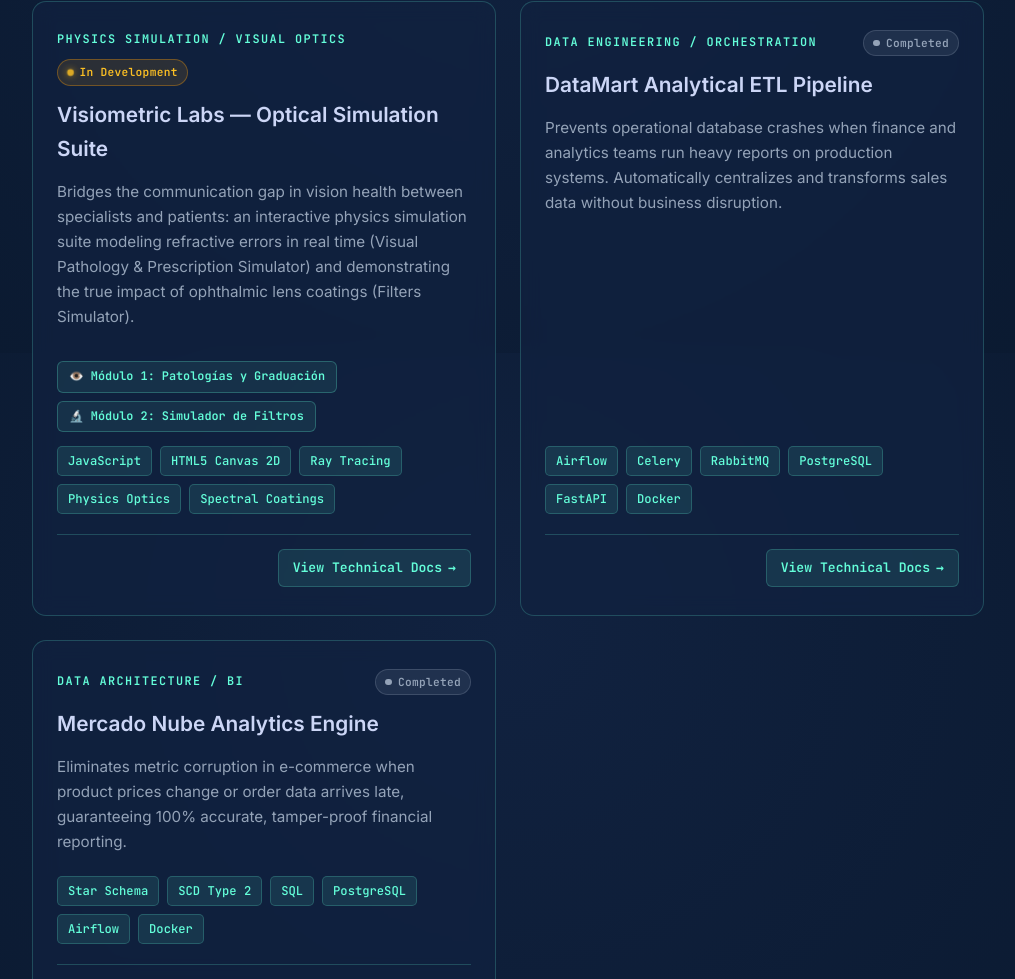
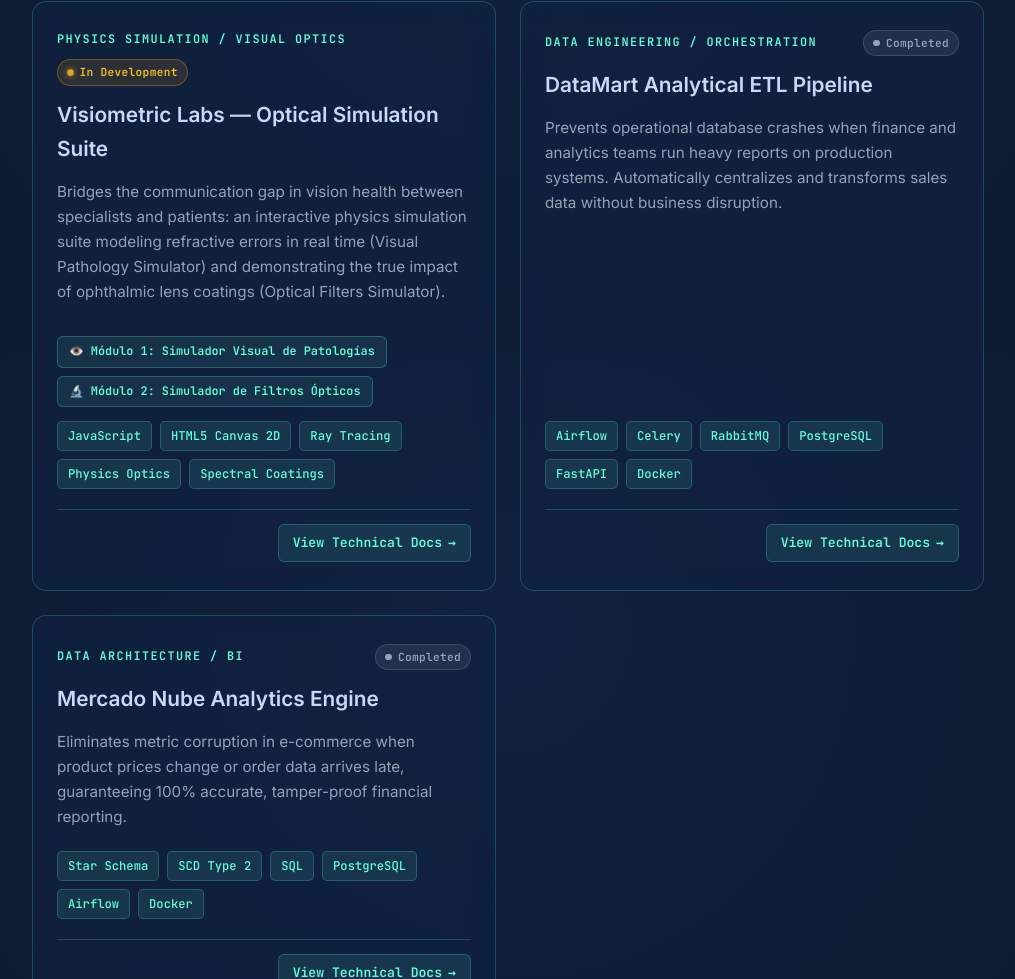
Before and after one commit to JayzirTech/portfolio_JayzirTech, a plain HTML site: page index.html in a window 1280 px wide. Shown: the part 1247-2226 px from the top of the page, without its empty margins (132-1147 px from the left). Drawn offline with Linux system fonts and the light colour scheme; some packages are replaced by stand-ins of ours; a script that the page names is missing.

Commit message:
refactor: ajustar titulo de modulo 1 exactamente a 'Modulo 1: Simulador Visual de Patologias'

```diff
--- a/index.html
+++ b/index.html
@@ -160,11 +160,11 @@
                         <a href="#/proyecto/visiometric-suite" data-i18n="projects.p1.title">Visiometric Labs — Suite de Simulación Óptica</a>
                     </h4>
                     <p class="project-desc" data-i18n="projects.p1.desc">
-                        Resuelve la brecha de comprensión en la salud visual entre el especialista y el paciente: una suite interactiva de simulación física que modela defectos refractivos en tiempo real (Simulador de Patologías y Graduación) y demuestra el impacto real de los filtros de lentes (Simulador de Filtros).
+                        Resuelve la brecha de comprensión en la salud visual entre el especialista y el paciente: una suite interactiva de simulación física que modela defectos refractivos en tiempo real (Simulador Visual de Patologías) y demuestra el impacto real de los filtros de lentes (Simulador de Filtros Ópticos).
                     </p>
                     <div class="project-submodules-preview">
-                        <a href="#/proyecto/visiometric-suite/refraction-simulator" class="submodule-pill">👁️ Módulo 1: Patologías y Graduación</a>
-                        <a href="#/proyecto/visiometric-suite/filters-simulator" class="submodule-pill">🔬 Módulo 2: Simulador de Filtros</a>
+                        <a href="#/proyecto/visiometric-suite/refraction-simulator" class="submodule-pill">👁️ Módulo 1: Simulador Visual de Patologías</a>
+                        <a href="#/proyecto/visiometric-suite/filters-simulator" class="submodule-pill">🔬 Módulo 2: Simulador de Filtros Ópticos</a>
                     </div>
                     <ul class="project-techs">
                         <li><span class="tech-tag">JavaScript</span></li>
@@ -419,7 +419,7 @@
     <script src="./src/projects/visiometric/index.js"></script>
     <script src="./src/projects/datamart-pipeline.js"></script>
     <script src="./src/projects/mercado-nube.js"></script>
-    <script src="./src/script.js?v=11"></script>
+    <script src="./src/script.js?v=12"></script>
 </body>
 
 </html>
--- a/src/projects/visiometric/index.js
+++ b/src/projects/visiometric/index.js
@@ -42,8 +42,8 @@
             accentBorder: 'rgba(45, 212, 191, 0.3)'
         },
         painSummary: {
-            es: 'Resuelve la brecha de comprensión en la salud visual entre el especialista y el paciente: una suite interactiva de simulación física que modela defectos refractivos en tiempo real (Simulador de Patologías y Graduación) y demuestra el impacto real de los filtros de lentes (Simulador de Filtros).',
-            en: 'Bridges the communication gap in vision health between specialists and patients: an interactive physics simulation suite modeling refractive errors in real time (Visual Pathology & Prescription Simulator) and demonstrating the true impact of ophthalmic lens coatings (Filters Simulator).'
+            es: 'Resuelve la brecha de comprensión en la salud visual entre el especialista y el paciente: una suite interactiva de simulación física que modela defectos refractivos en tiempo real (Simulador Visual de Patologías) y demuestra el impacto real de los filtros de lentes (Simulador de Filtros Ópticos).',
+            en: 'Bridges the communication gap in vision health between specialists and patients: an interactive physics simulation suite modeling refractive errors in real time (Visual Pathology Simulator) and demonstrating the true impact of ophthalmic lens coatings (Optical Filters Simulator).'
         },
         github: 'https://github.com/visiometric-labs',
         demo: null,
@@ -68,7 +68,7 @@
             { key: { es: 'Motor de Renderizado', en: 'Rendering Engine' }, value: 'HTML5 Canvas 2D con aceleración gráfica por hardware' },
             { key: { es: 'Rendimiento en Vivo', en: 'Live Framerate' }, value: '60 FPS continuos en pantallas táctiles y escritorio' },
             { key: { es: 'Modelos Físicos', en: 'Physics Engines' }, value: 'Refracción paraxial de Snell + Transmitancia espectral fotónica' },
-            { key: { es: 'Módulos Integrados', en: 'Integrated Modules' }, value: '1. Simulador de Patologías y Graduación | 2. Simulador de Filtros' },
+            { key: { es: 'Módulos Integrados', en: 'Integrated Modules' }, value: '1. Simulador Visual de Patologías | 2. Simulador de Filtros Ópticos' },
             { key: { es: 'Compatibilidad Clínica', en: 'Clinical Compatibility' }, value: 'Tablets de mostrador, iPads, Monitores de gabinete' }
         ],
         stats: [
@@ -79,8 +79,8 @@
         ],
         tags: ['Vanilla JavaScript', 'HTML5 Canvas 2D', 'Snell Ray-Tracing', 'Spectral Filtering', 'Physical Simulation', 'Zero Dependencies', 'Clinical UI/UX'],
         overview: {
-            es: 'Visiometric Labs es una suite completa de simulación física y tecnología visual diseñada para transformar la experiencia en la consulta optométrica y oftálmica. Desarrollada uniendo los principios del modelado de sistemas físicos, óptica geométrica y cálculo numérico con interfaces visuales de alto rendimiento, la suite integra dos motores complementarios: el Simulador Visual de Patologías y Graduación (dedicado al modelado anatómico y defectos refractivos) y el Simulador de Filtros (dedicado a la demostración de tratamientos de lentes y protección espectral).',
-            en: 'Visiometric Labs is an end-to-end physics simulation and vision tech suite engineered to redefine clinical ophthalmic consultations. Combining physical systems modeling, geometric optics, and real-time numerical solvers with high-performance web graphics, the suite brings together two complementary engines: the Visual Pathology & Lens Prescription Simulator (anatomical refraction and dioptric lens modeling) and the Filters Simulator (spectral coatings and light transmission).'
+            es: 'Visiometric Labs es una suite completa de simulación física y tecnología visual diseñada para transformar la experiencia en la consulta optométrica y oftálmica. Desarrollada uniendo los principios del modelado de sistemas físicos, óptica geométrica y cálculo numérico con interfaces visuales de alto rendimiento, la suite integra dos motores complementarios: el Simulador Visual de Patologías (dedicado al modelado anatómico y defectos refractivos) y el Simulador de Filtros Ópticos (dedicado a la demostración de tratamientos de lentes y protección espectral).',
+            en: 'Visiometric Labs is an end-to-end physics simulation and vision tech suite engineered to redefine clinical ophthalmic consultations. Combining physical systems modeling, geometric optics, and real-time numerical solvers with high-performance web graphics, the suite brings together two complementary engines: the Visual Pathology Simulator (anatomical refraction and dioptric lens modeling) and the Optical Filters Simulator (spectral coatings and light transmission).'
         },
         problem: {
             title: {
@@ -112,12 +112,12 @@
                 route: '#/proyecto/visiometric-suite/refraction-simulator',
                 status: 'in-development',
                 title: {
-                    es: 'Módulo 1: Simulador Visual de Patologías y Graduación de Lentes',
-                    en: 'Module 1: Visual Pathology & Lens Prescription Simulator'
+                    es: 'Módulo 1: Simulador Visual de Patologías',
+                    en: 'Module 1: Visual Pathology Simulator'
                 },
                 shortTitle: {
-                    es: 'Simulador Visual de Patologías y Graduación de Lentes',
-                    en: 'Visual Pathology & Lens Prescription Simulator'
+                    es: 'Simulador Visual de Patologías',
+                    en: 'Visual Pathology Simulator'
                 },
                 desc: {
                     es: 'Simula el ojo humano como un sistema óptico convergente, calculando el trazado de rayos de Snell para demostrar anomalías refractivas (miopía, hipermetropía, astigmatismo) y su corrección con lentes diótricos en tiempo real a 60 FPS.',
@@ -200,7 +200,7 @@ export class VisiometricSuite {
                 en: 'Decoupled simulation ecosystem consisting of two independent physics engines bound by a unified UI controller layer.'
             },
             flow: [
-                { step: '01. Diagnóstico Refractivo', desc: 'Módulo de Patologías y Graduación: Selección de patología (miopía/hipermetropía/astigmatismo) y ajuste de potencia diótrica en tiempo real.' },
+                { step: '01. Diagnóstico Refractivo', desc: 'Módulo de Patologías Visuales: Selección de patología (miopía/hipermetropía/astigmatismo) y ajuste de potencia diótrica en tiempo real.' },
                 { step: '02. Trazado Paraxial de Rayos', desc: 'Resolución trigonométrica analítica que muestra cómo el haz de luz converge exactamente en el plano retiniano.' },
                 { step: '03. Evaluación de Tratamientos', desc: 'Módulo Filtros: Simulación interactiva de recubrimientos (filtro azul para pantallas, antirreflejo para noche, fotocromático para sol).' },
                 { step: '04. Renderizado Canvas 60 FPS', desc: 'Composición gráfica acelerada por GPU en navegadores móviles y desktop sin instalación de software.' },
@@ -213,7 +213,7 @@ export class VisiometricSuite {
                 },
                 {
                     title: 'Modularidad Estricta entre Refracción y Recubrimientos',
-                    reason: 'Permite utilizar el Simulador de Patologías de forma autónoma durante el examen médico o activar el Simulador de Filtros durante la asesoría comercial.'
+                    reason: 'Permite utilizar el Simulador Visual de Patologías de forma autónoma durante el examen médico o activar el Simulador de Filtros durante la asesoría comercial.'
                 },
                 {
                     title: 'Aceleración por Hardware en Canvas 2D',
--- a/src/projects/visiometric/refraction-simulator.js
+++ b/src/projects/visiometric/refraction-simulator.js
@@ -1,6 +1,6 @@
 /**
  * ==========================================================================
- * Visiometric Labs — Módulo 1: Simulador Visual de Patologías y Graduación
+ * Visiometric Labs — Módulo 1: Simulador Visual de Patologías
  * ==========================================================================
  */
 (function () {
@@ -10,12 +10,12 @@
         version: 'v1.2.0-wip',
         status: 'in-development',
         title: {
-            es: 'Módulo 1: Simulador Visual de Patologías y Graduación de Lentes',
-            en: 'Module 1: Visual Pathology & Lens Prescription Simulator'
+            es: 'Módulo 1: Simulador Visual de Patologías',
+            en: 'Module 1: Visual Pathology Simulator'
         },
         shortTitle: {
-            es: 'Simulador Visual de Patologías y Graduación de Lentes',
-            en: 'Visual Pathology & Lens Prescription Simulator'
+            es: 'Simulador Visual de Patologías',
+            en: 'Visual Pathology Simulator'
         },
         category: {
             es: 'Simulación Física / Óptica Geométrica',
@@ -70,8 +70,8 @@
         ],
         tags: ['JavaScript ES6+', 'HTML5 Canvas', 'Ray Tracing', 'Optics Physics', 'Mathematical Modeling', 'UI/UX', 'Glassmorphism'],
         overview: {
-            es: 'El Simulador Visual de Patologías y Graduación de Lentes es el primer módulo de la suite Visiometric Labs, modelando el ojo humano como un sistema óptico convergente de refracción paraxial. Resuelve el desafío educativo en consultorios al calcular el trazado trigonométrico de rayos de luz en tiempo real y demostrar exactamente cómo los lentes desvían el punto focal hacia la fóvea retiniana.',
-            en: 'The Visual Pathology & Lens Prescription Simulator is the primary module of the Visiometric Labs suite, modeling the human eye as a convergent optical system with paraxial refraction. It bridges clinical consultations with intuitive physics by computing Snell-based ray tracing in real time to show how corrective lenses refocus light onto the retinal plane.'
+            es: 'El Simulador Visual de Patologías es el primer módulo de la suite Visiometric Labs, modelando el ojo humano como un sistema óptico convergente de refracción paraxial. Resuelve el desafío educativo en consultorios al calcular el trazado trigonométrico de rayos de luz en tiempo real y demostrar exactamente cómo los lentes desvían el punto focal hacia la fóvea retiniana.',
+            en: 'The Visual Pathology Simulator is the primary module of the Visiometric Labs suite, modeling the human eye as a convergent optical system with paraxial refraction. It bridges clinical consultations with intuitive physics by computing Snell-based ray tracing in real time to show how corrective lenses refocus light onto the retinal plane.'
         },
         problem: {
             title: {
--- a/src/script.js
+++ b/src/script.js
@@ -41,7 +41,7 @@ const TRANSLATIONS = {
                 badge: 'DOCUMENTACIÓN TÉCNICA',
                 suiteBadge: 'SUITE EN DESARROLLO',
                 suiteOverview: 'Visión General de la Suite',
-                module1: 'Módulo 1: Simulador Visual de Patologías y Graduación de Lentes',
+                module1: 'Módulo 1: Simulador Visual de Patologías',
                 module2: 'Módulo 2: Simulador de Filtros Ópticos',
                 tocTitle: 'En esta página',
                 secOverview: '01. Visión General & Propósito',
@@ -70,7 +70,7 @@ const TRANSLATIONS = {
             p1: {
                 category: 'Simulación Física / Óptica Visual',
                 title: 'Visiometric Labs — Suite de Simulación Óptica',
-                desc: 'Resuelve la brecha de comprensión en la salud visual entre el especialista y el paciente: una suite interactiva de simulación física que modela defectos refractivos en tiempo real (Simulador de Patologías y Graduación) y demuestra el impacto real de los filtros de lentes (Simulador de Filtros).'
+                desc: 'Resuelve la brecha de comprensión en la salud visual entre el especialista y el paciente: una suite interactiva de simulación física que modela defectos refractivos en tiempo real (Simulador Visual de Patologías) y demuestra el impacto real de los filtros de lentes (Simulador de Filtros Ópticos).'
             },
             p2: {
                 category: 'Ingeniería de Datos / Orquestación',
@@ -159,7 +159,7 @@ const TRANSLATIONS = {
                 badge: 'TECHNICAL DOCUMENTATION',
                 suiteBadge: 'SUITE IN DEVELOPMENT',
                 suiteOverview: 'Suite Overview',
-                module1: 'Module 1: Visual Pathology & Lens Prescription Simulator',
+                module1: 'Module 1: Visual Pathology Simulator',
                 module2: 'Module 2: Optical Filters Simulator',
                 tocTitle: 'On this page',
                 secOverview: '01. Overview & Purpose',
@@ -188,7 +188,7 @@ const TRANSLATIONS = {
             p1: {
                 category: 'Physics Simulation / Visual Optics',
                 title: 'Visiometric Labs — Optical Simulation Suite',
-                desc: 'Bridges the communication gap in vision health between specialists and patients: an interactive physics simulation suite modeling refractive errors in real time (Visual Pathology & Prescription Simulator) and demonstrating the true impact of ophthalmic lens coatings (Filters Simulator).'
+                desc: 'Bridges the communication gap in vision health between specialists and patients: an interactive physics simulation suite modeling refractive errors in real time (Visual Pathology Simulator) and demonstrating the true impact of ophthalmic lens coatings (Optical Filters Simulator).'
             },
             p2: {
                 category: 'Data Engineering / Orchestration',
@@ -892,7 +892,7 @@ function renderProjectDetail(projectId, subProjectId) {
                     </a>
                     <a href="#/proyecto/${parentSuite.id}/refraction-simulator" class="doc-suite-tab ${activeSubId === 'refraction-simulator' || activeSubId === 'ocularis' ? 'active' : ''}">
                         <span class="tab-icon">👁️</span>
-                        <span>${docsDict.module1 || 'Módulo 1: Simulador Visual de Patologías y Graduación de Lentes'}</span>
+                        <span>${docsDict.module1 || 'Módulo 1: Simulador Visual de Patologías'}</span>
                     </a>
                     <a href="#/proyecto/${parentSuite.id}/filters-simulator" class="doc-suite-tab ${activeSubId === 'filters-simulator' ? 'active' : ''}">
                         <span class="tab-icon">🔬</span>
```
